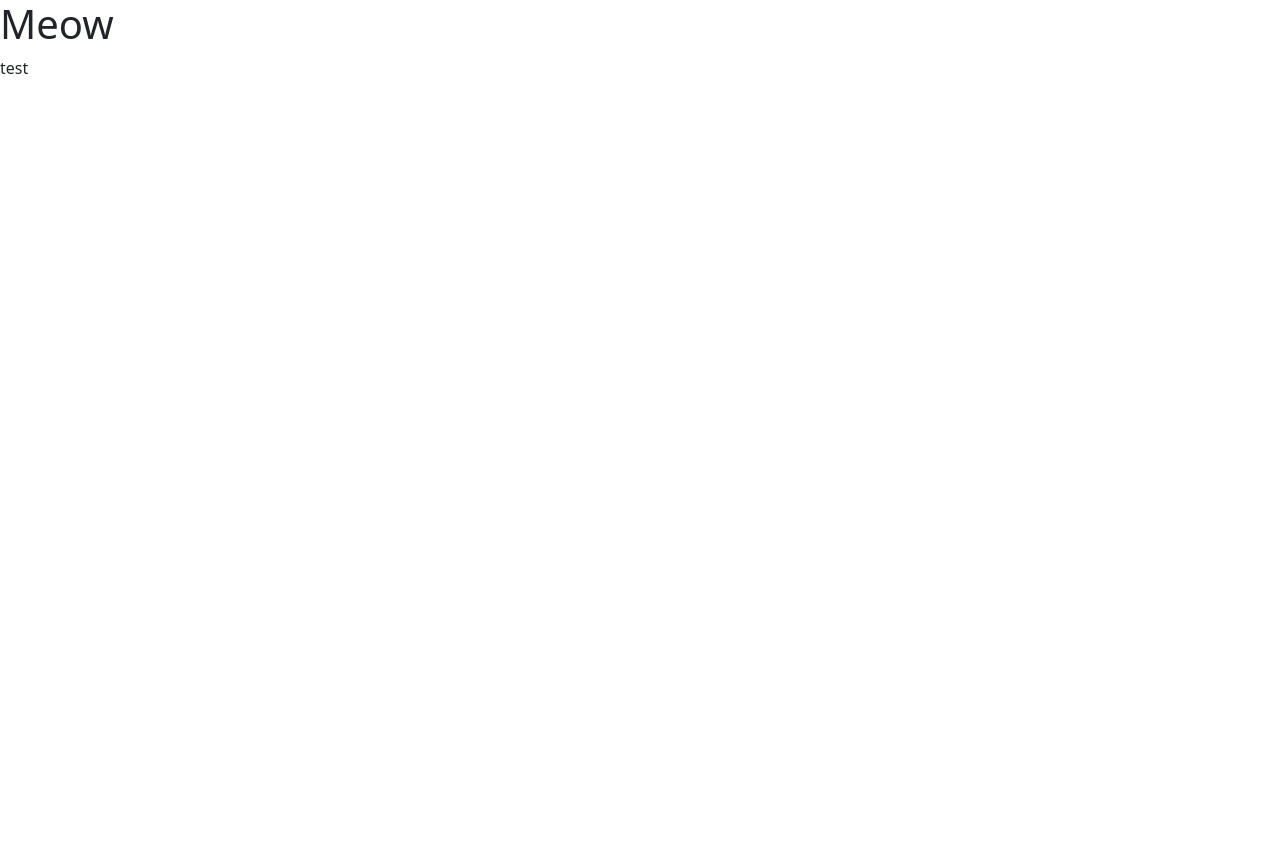
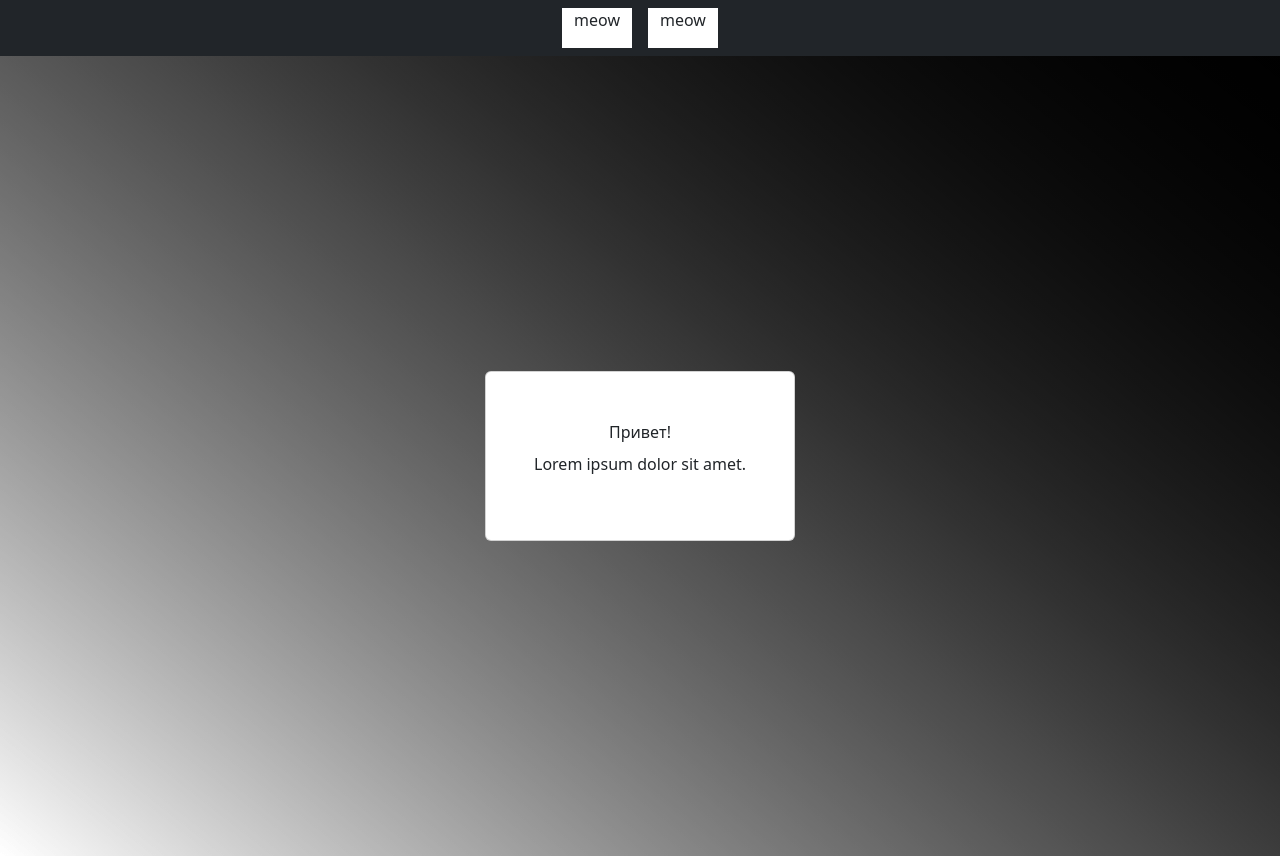
Before and after one commit to meowsl/invest-contest, a Flask app: page / in a window 1280 px wide. Before the commit the page is almost empty. Before the commit the page ends 74 px from the top, so only its background shows below. Run offline with Flask 3, Linux system fonts and the light colour scheme; parts of the project's set-up code (start-up, migrations or seed data) failed here and were passed over; some libraries are stand-ins or nearby versions.

Commit message:
feat: style html

```diff
--- /dev/null
+++ b/server/static/css/index.css
@@ -0,0 +1,4 @@
+body, html{
+  background: #424254 !important;
+  background: linear-gradient(38deg, rgba(2,0,36,0) 0%, rgba(0,0,0,0.47) 50%, rgba(0,0,0,1) 100%) !important;
+}
--- a/server/templates/index.html
+++ b/server/templates/index.html
@@ -4,11 +4,28 @@
   <meta charset="utf-8">
   <title>Invest Contest</title>
   <link href="{{ url_for('static', filename='css/bootstrap.min.css') }}" rel="stylesheet">
+  <link href="{{ url_for('static', filename='css/index.css') }}" rel="stylesheet">
 </head>
 <body>
-  <h1>Meow</h1>
-  <div>
-    <p>test</p>
+  <div class="containter-fluid bg-dark">
+    <header>
+      <div class="container p-2">
+      <div class="row d-flex justify-content-center">
+        <div class="col-6 bg-white mx-2 w-auto">
+          <p class="">meow</p>
+        </div>
+        <div class="col-6 bg-white mx-2 w-auto">
+          <p class="">meow</p>
+        </div>
+      </div>
+    </div>
+    </header>
+  </div>
+   <div class="banner containter-fluid d-flex justify-content-center align-items-center" style="height: 100vh;">
+    <div class="card p-5">
+      <p class="card-title text-center">Привет!</p>
+      <p class="card-info">Lorem ipsum dolor sit amet.</p>
+    </div>
   </div>
   <script src="{{ url_for('static', filename='js/bootstrap.min.js') }}"></script>
 </body>
```
